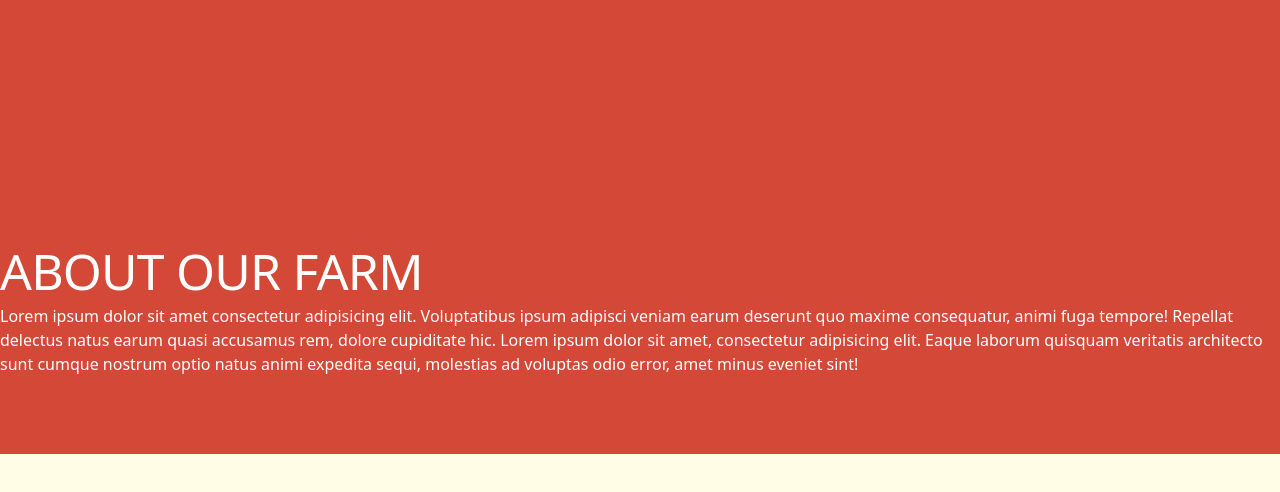
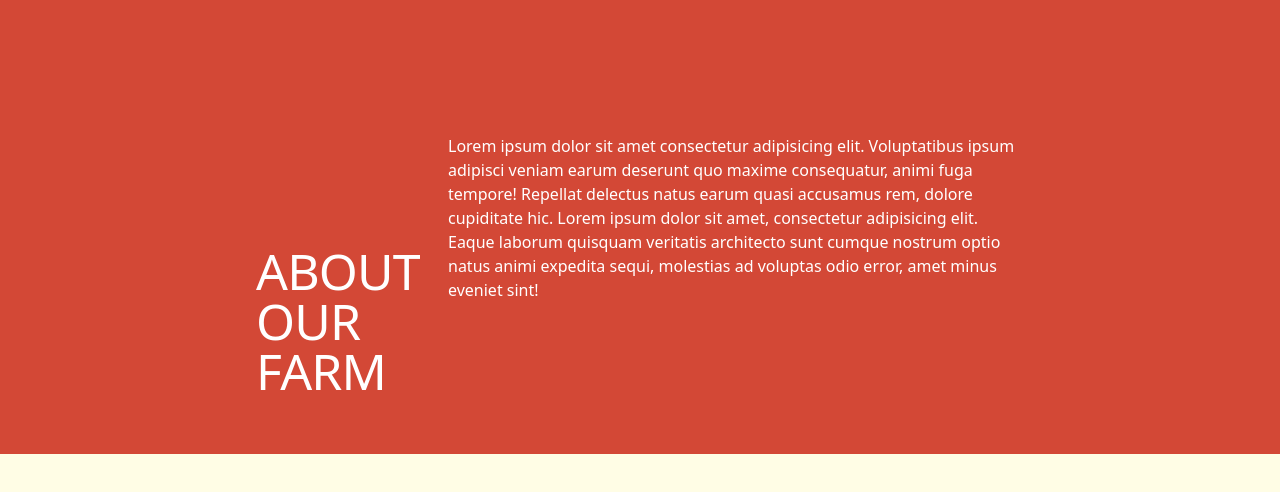
Before and after one commit to chubbyanh/maias-orchard, a plain HTML site: page index.html in a window 1280 px wide. Shown: the part 1028-1520 px from the top of the page. Drawn offline with nearby package versions, Linux system fonts and the light colour scheme; some packages are replaced by stand-ins of ours.

Commit message:
Continue adding styles to About

```diff
--- a/assets/css/styles.css
+++ b/assets/css/styles.css
@@ -194,11 +194,21 @@ h2 {
 }
 
 #about {
-  display: block;
+  display: inline-block;
   position:relative;
   bottom:25rem;
  }
 
+.about-left {
+  float: left;
+  width: 30%;
+  padding-left: 20%;
+}
+
+.about-right {
+  float: right;
+  width: 65%;
+  padding-right: 20%;
 }
 
 /* // ACTIVITIES // */
@@ -233,17 +243,15 @@ h2 {
   margin: auto;
   color: white;
 }
-
+/*
 #farm-shop div {
-  border: none;
   background-color: rgba(0, 0, 0, .5)
-  background-size: cover;
   width: 90%;
   height: 40rem;
   overflow: hidden;
   margin: auto;
-
-}
+  border: none;
+}*/
 
 /* // GALLERY // */
 #gallery {
--- a/index.html
+++ b/index.html
@@ -113,11 +113,6 @@
                   <img class="d-block" src="assets/images/smiling-girl-with-apples.jpg"
                      alt="A smiling little girl holding two apples cover her face">
                </div>
-<!--
-               <div class="carousel-item">
-                  <img class="d-block" src="assets/images/apple-blossom-.jpg" alt="Beautiful apple blossom">
-               </div>
--->
             </div>
             <button class="carousel-control-prev" type="button" data-bs-target="#myCarousel" data-bs-slide="prev">
                <span class="carousel-control-prev-icon" aria-hidden="true"></span>
@@ -135,7 +130,7 @@
       <section>
          <div class="red-background" id="about">
             <span class="about-left">
-               <h2 class="featurette-heading white-heading">About Our Farm</h2>
+               <h2 class="featurette-heading white-heading">About <br>Our <br>Farm</h2>
             </span>
             <span class="about-right">
                <p>
@@ -149,11 +144,11 @@
                </p>
             </span>
          </div>
-      </section>
+   <!-- </section> -->
       <!-- /. about -->
 
       <!-- Activities -->
-      <section>
+<!--  <section> -->
          <div id="leads">
             <div>
                <h2 class="featurette-heading">From our family to yours</h2>
@@ -166,7 +161,6 @@
                </p>
             </div>
          </div>
-<!--
          <div id="activities">
             <div id="u-pick">
                <div class="row featurette">
@@ -184,7 +178,6 @@
                   </div>
                </div>
             </div>
-
             <div id="camping">
                <div class="row featurette">
                   <div class="col-md-5">
@@ -202,23 +195,13 @@
                </div>
             </div>
          </div>
--->
          <div class="row featurette" id="farm-shop">
-            <div class="col-md-7">
+            <div class="col-md-7 shop-container">
                <h2 class="featurette-heading white-heading">Farm Shop</h2>
                <p class="lead">And yes, this is the last block of representative placeholder content. Again, not
-                  really
-                  intended to be actually read, simply here to give you a better view of what this would look like
-                  with some
-                  actual content. Your content.</p>
+                  really intended to be actually read, simply here to give you a better view of what this would look like
+                  with some actual content. Your content.</p>
             </div>
-            <!--
-            <div class="col-md-5">
-               <img class="featurette-image img-fluid mx-auto" width="100%" height="100%"
-                  preserveAspectRatio="xMidYMid slice" focusable="false" src="assets/images/apple-jam.jpg"
-                  alt="A delicious apple jam jar near to fresh apples">
-            </div>
-            -->
          </div>
 
       </section>
```
